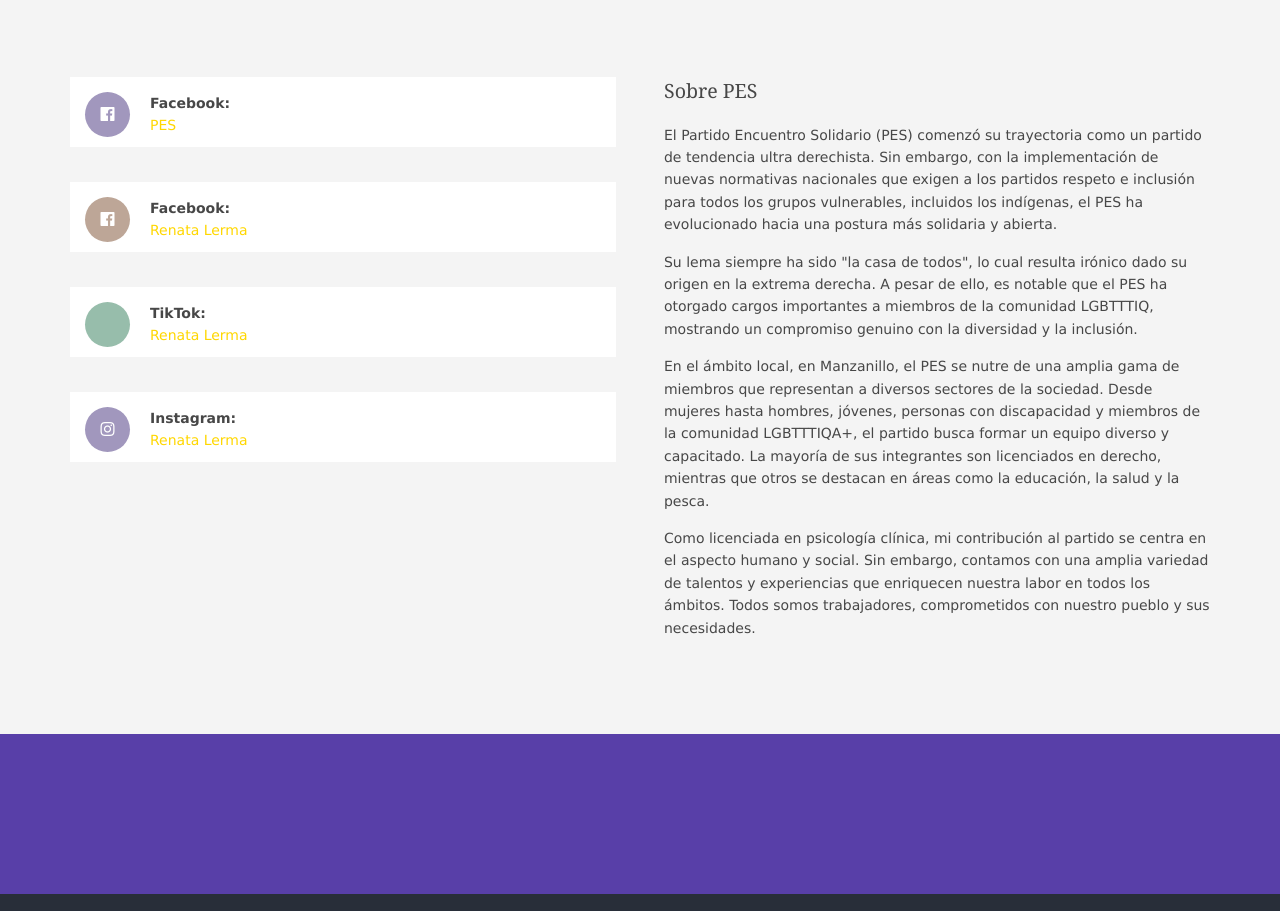
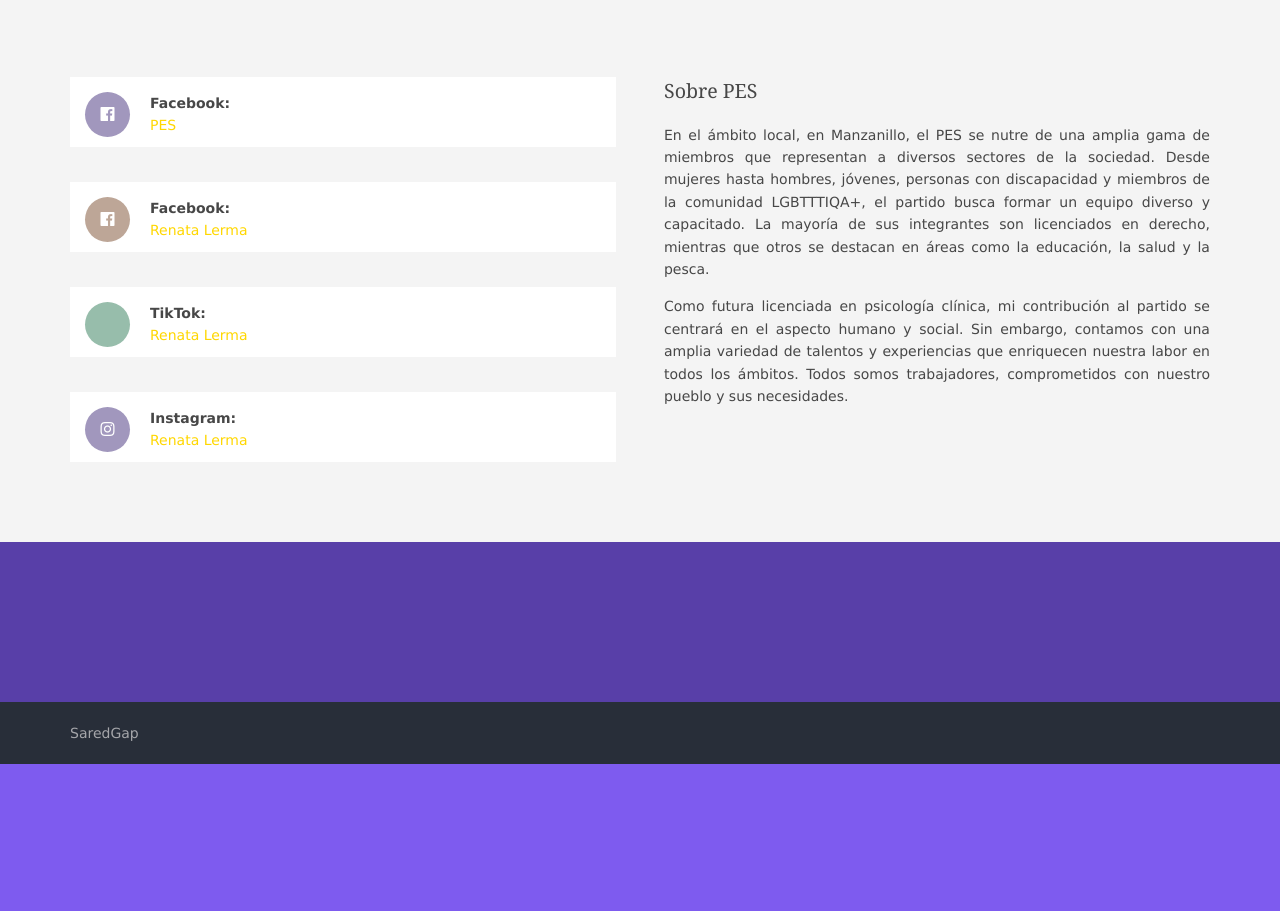
Before and after one commit to SaredGap/PES, a plain HTML site: page index.html in a window 1280 px wide. Shown: the part 3533-4444 px from the top of the page. After the commit the page ends 4297 px from the top, so only its background shows below. Drawn offline with Linux system fonts and the light colour scheme.

Commit message:
Actualizar index.html

```diff
--- a/index.html
+++ b/index.html
@@ -176,21 +176,14 @@
         </ul>
       </figure>
       <article class="one_half">
-        <h6 class="heading">Sobre PES</h6>
-        <p class="btmspace-15">
-          El Partido Encuentro Solidario (PES) comenzó su trayectoria como un partido de tendencia ultra derechista. Sin embargo, con la implementación de nuevas normativas nacionales que exigen a los partidos respeto e inclusión para todos los grupos vulnerables, incluidos los indígenas, el PES ha evolucionado hacia una postura más solidaria y abierta.
-        </p>
-        <p class="btmspace-15">
-          Su lema siempre ha sido "la casa de todos", lo cual resulta irónico dado su origen en la extrema derecha. A pesar de ello, es notable que el PES ha otorgado cargos importantes a miembros de la comunidad LGBTTTIQ, mostrando un compromiso genuino con la diversidad y la inclusión.
-        </p>
-        <p class="btmspace-15">
-          En el ámbito local, en Manzanillo, el PES se nutre de una amplia gama de miembros que representan a diversos sectores de la sociedad. Desde mujeres hasta hombres, jóvenes, personas con discapacidad y miembros de la comunidad LGBTTTIQA+, el partido busca formar un equipo diverso y capacitado. La mayoría de sus integrantes son licenciados en derecho, mientras que otros se destacan en áreas como la educación, la salud y la pesca.
-        </p>
-        <p class="btmspace-15">
-          Como licenciada en psicología clínica, mi contribución al partido se centra en el aspecto humano y social. Sin embargo, contamos con una amplia variedad de talentos y experiencias que enriquecen nuestra labor en todos los ámbitos. Todos somos trabajadores, comprometidos con nuestro pueblo y sus necesidades.
-        </p>
-      </article>
-
+    <h6 class="heading">Sobre PES</h6>
+    <p class="btmspace-15" style="text-align: justify;">
+        En el ámbito local, en Manzanillo, el PES se nutre de una amplia gama de miembros que representan a diversos sectores de la sociedad. Desde mujeres hasta hombres, jóvenes, personas con discapacidad y miembros de la comunidad LGBTTTIQA+, el partido busca formar un equipo diverso y capacitado. La mayoría de sus integrantes son licenciados en derecho, mientras que otros se destacan en áreas como la educación, la salud y la pesca.
+    </p>
+    <p class="btmspace-15" style="text-align: justify;">
+        Como futura licenciada en psicología clínica, mi contribución al partido se centrará en el aspecto humano y social. Sin embargo, contamos con una amplia variedad de talentos y experiencias que enriquecen nuestra labor en todos los ámbitos. Todos somos trabajadores, comprometidos con nuestro pueblo y sus necesidades.
+    </p>
+</article>
     </section>
   </div>
 
```
